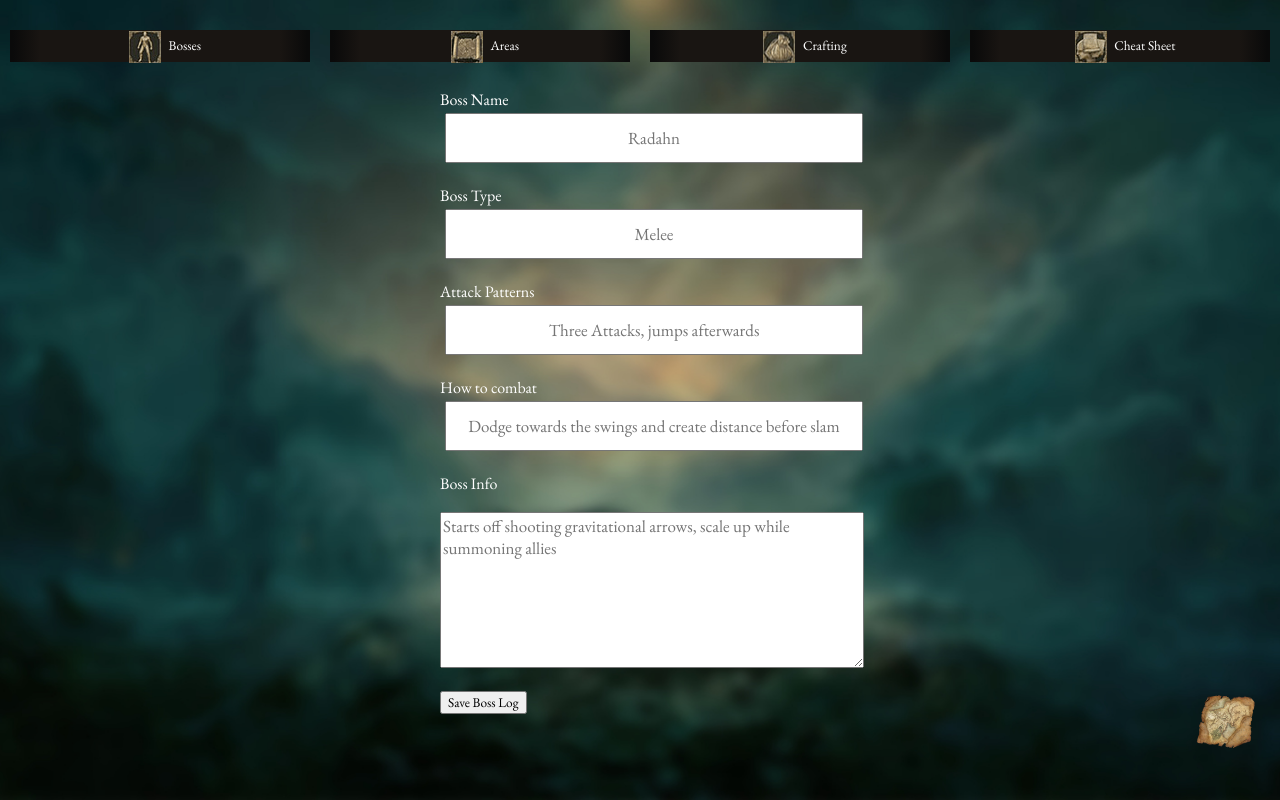
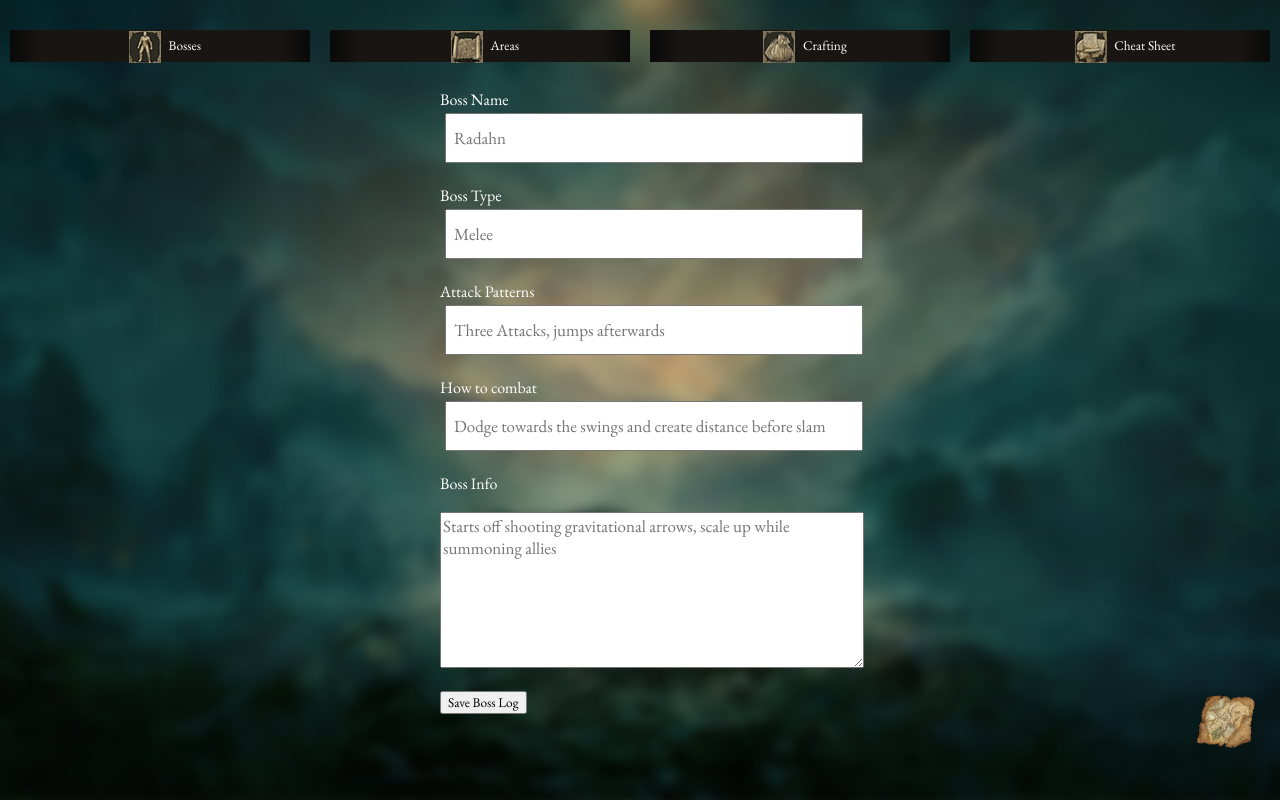
Before and after one commit to r-Dev03/Elden-Ring-Companion-Hub, a React (Create React App) app: page /Bosses in a window 1280 px wide. Built offline with nearby package versions, Linux system fonts and the light colour scheme; the HTML template or start-up script is replaced by a standard one.

Commit message:
changed center text alignment to only apply on cheat sheet page, attempted to import edit mode from other file, still work in progress.

```diff
--- a/src/components/BossForm.jsx
+++ b/src/components/BossForm.jsx
@@ -36,6 +36,7 @@ const BossForm = ({ preLoadedData }) => {
     setBossInfo('');
     setBossAttackPatterns('');
     setBossCounterAttacks('');
+
   };
 
   function bossLog() {
--- a/src/index.css
+++ b/src/index.css
@@ -510,12 +510,12 @@ ul {
   width: 418px;
   text-align: center;
 }
-input {
-	text-align: center;
-}
 
 
 #cheat-form{
+	input {
+		text-align: center;
+	}
 
 }
 
```
